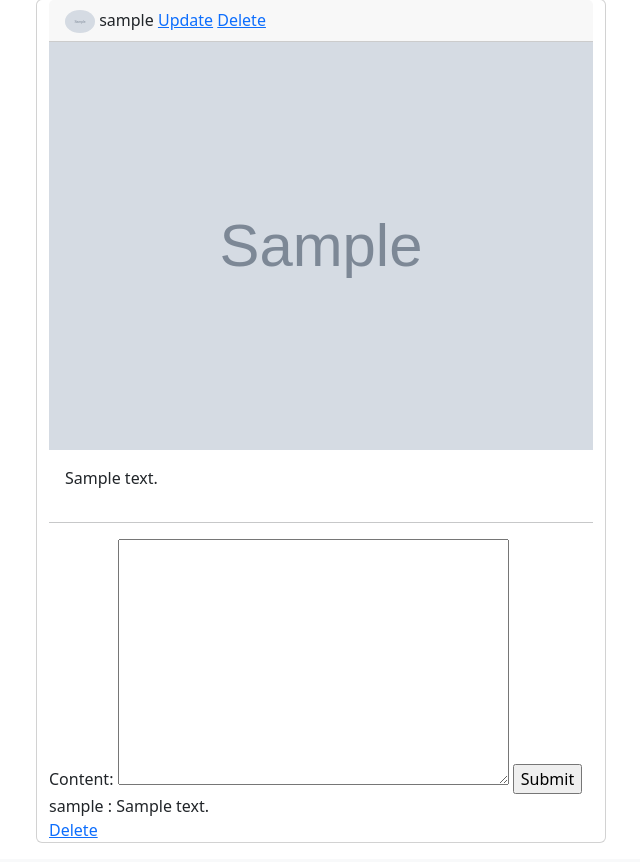
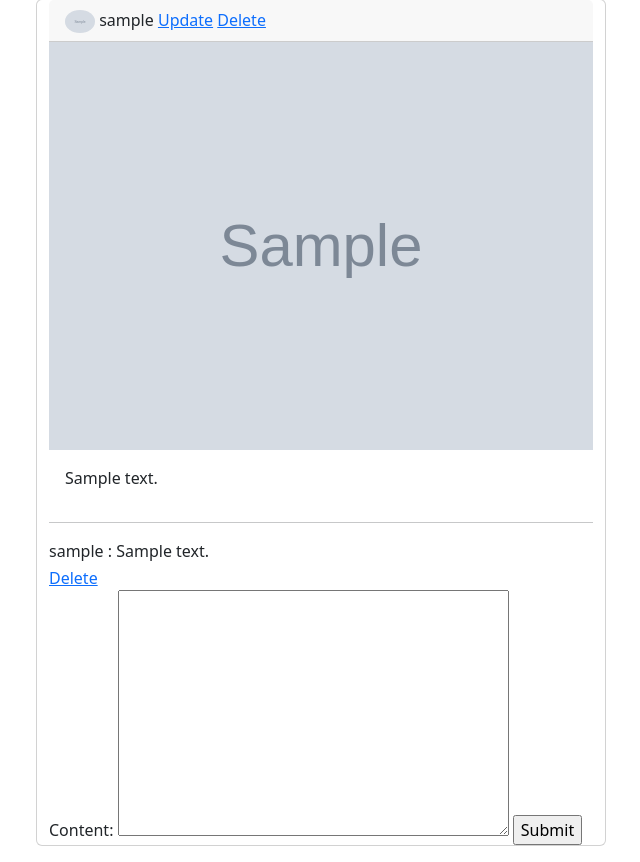
Before and after one commit to Three-In-One-31/GUCo, a Django app: page /posts/ in a window 1280 px wide. Shown: the part 73-935 px from the top of the page, without its empty margins (34-674 px from the left). Run offline with Django 4.2, Linux system fonts and the light colour scheme; a user stored in the database is signed in; tables that the repository leaves empty hold one stand-in row (values such as "Sample post"); grey boxes marked "Sample" are stand-in pictures; some libraries are stand-ins or nearby versions.

Commit message:
댓글 작성창과 기존 댓글의 위치 변경, 댓글 사이 간격 조정

```diff
--- a/posts/templates/_card.html
+++ b/posts/templates/_card.html
@@ -29,6 +29,14 @@
         {% endif %}
     </div>
 
+    {% for comment in post.comment_set.all %}
+    <p style="margin-bottom: 3px;">
+        {{ comment.user }} : {{ comment.content }}
+    </p>
+    {% if user == comment.user %}
+    <a href="{% url 'posts:comment_delete' post_id=post.id id=comment.id %}">Delete</a>
+    {% endif %}
+    {% endfor %}
 
     {% if user.is_authenticated %}
         <form action="{% url 'posts:comment_create' post_id=post.id %}" method="POST">
@@ -38,12 +46,4 @@
         </form>
     {% endif %}
 
-
-    {% for comment in post.comment_set.all %}
-        {{ comment.user }} : {{ comment.content }}
-        {% if user == comment.user %}
-            <a href="{% url 'posts:comment_delete' post_id=post.id id=comment.id %}">Delete</a>
-        {% endif %}
-    {% endfor %}
-
 </div>
```
